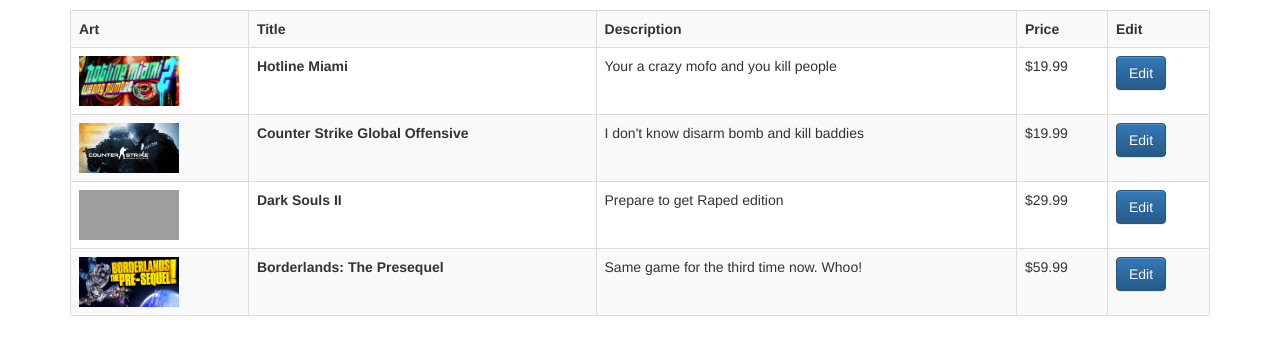
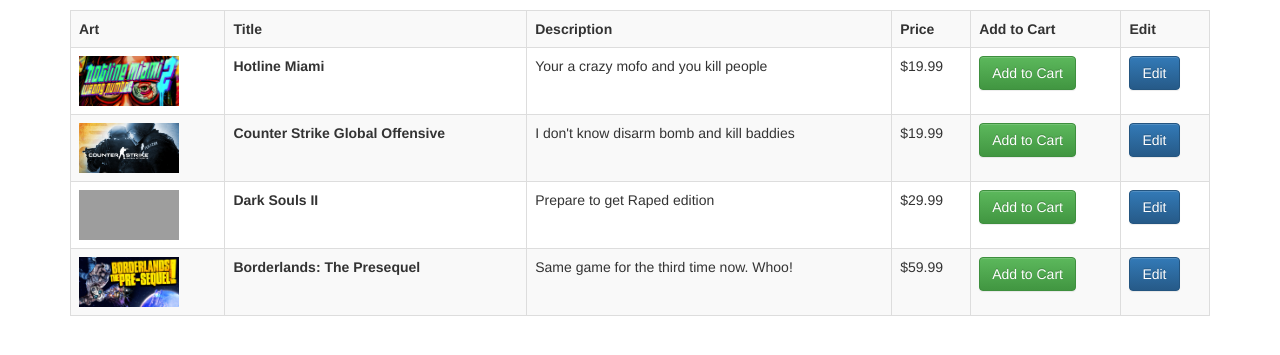
Before and after one commit to justinwerre/3660, a PHP site: page /php/listEditGames.php in a window 1280 px wide. Shown: the part 60-415 px from the top of the page. Run offline with PHP 8.4, Linux system fonts and the light colour scheme; data comes from the database, SQL or seed files in the repository; grey boxes are pictures that could not be loaded.

Commit message:
cleaned up list edit games and added an add to cart button

```diff
--- a/public/php/listEditGames.php
+++ b/public/php/listEditGames.php
@@ -1,48 +1,42 @@
 <?php
   include "databaseConnect.php";
   include "functions.php";
-
 ?>
 <!DOCTYPE html>
 
-<html lang="en"><head><meta http-equiv="Content-Type" content="text/html; charset=UTF-8">
+<html lang="en">
+	<head>
+		<meta http-equiv="Content-Type" content="text/html; charset=UTF-8">
     <meta charset="utf-8">
     <title>Video Games</title>
-
 		<link rel="stylesheet" type="text/css" href="../css/bootstrap.css">
 		<link rel="stylesheet" type="text/css" href="../css/bootstrap-theme.css">
-
-<style>
-</style>
  	</head>
   <body>
 
 
 	<div class="container">
 		<h1 class="header">VIDEO GAMES</h1>
-
+			<table class='table table-bordered table-striped'>
+				<tr><th>Art</th><th>Title</th><th>Description</th><th>Price</th><th>Add to Cart</th><th>Edit</th></tr>
 					<?php
 						$query = "SELECT * FROM VIDEOGAMES";
 						$result = mysqli_query($con, $query);
 
-          echo "<table class=\"table table-bordered table-striped\">"; // start a table tag in the HTML
-          echo "<tr><th>Art</th><th>Title</th><th>Description</th><th>Price</th><th>Edit</th></tr>";
 						while($row = mysqli_fetch_array($result)){   //Creates a loop to loop through results
-
-          echo "<tr><td>". "<img src=\"../img/".$row['cover_art']."\" height=\"50\" width=\"100\">"."</td><td>" . "<strong>".$row['title'] ."</strong>"."</td><td>" . $row['description'] . "</td><td>" . "$".$row['price'] ."</td><td>" . "<a class=\"btn btn-primary\" href=\"editGames.php?serial_number={$row['serial_number']}\" role=\"button\">Edit</a>" ."</td></tr>";
+							echo "<tr>";
+							echo "<td><img src='../img/{$row['cover_art']}'height='50' width='100'></td>";
+							echo "<td><strong>{$row['title']}</strong></td>";
+							echo "<td>{$row['description']}</td>";
+							echo "<td>\${$row['price']}</td>";
+							echo "<td><a class='btn btn-success' href=addToCart.php?serial_number={$row['serial_number']}' role='button'>Add to Cart</a><?td>";
+							echo "<td><a class='btn btn-primary' href='editGames.php?serial_number={$row['serial_number']}' role='button'>Edit</a></td>";
+							echo "</tr>";
 						}
-          echo "</table>";
 
 						mysql_close();
 					?>
+			</table>
 		</div>
-
-
-<table class="table table-bordered">
-
-</table>
-
-
 	</body>
-
 </html>
```
Lines whose indentation alone changed are shown as unchanged.
